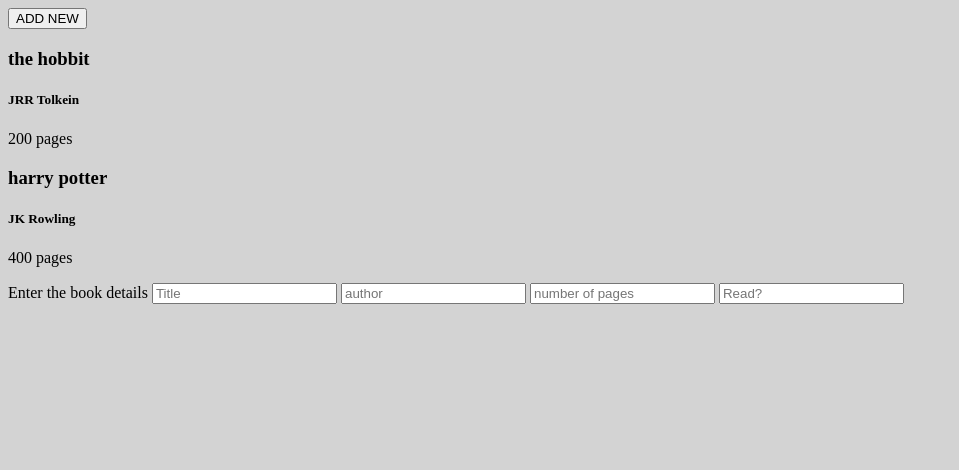
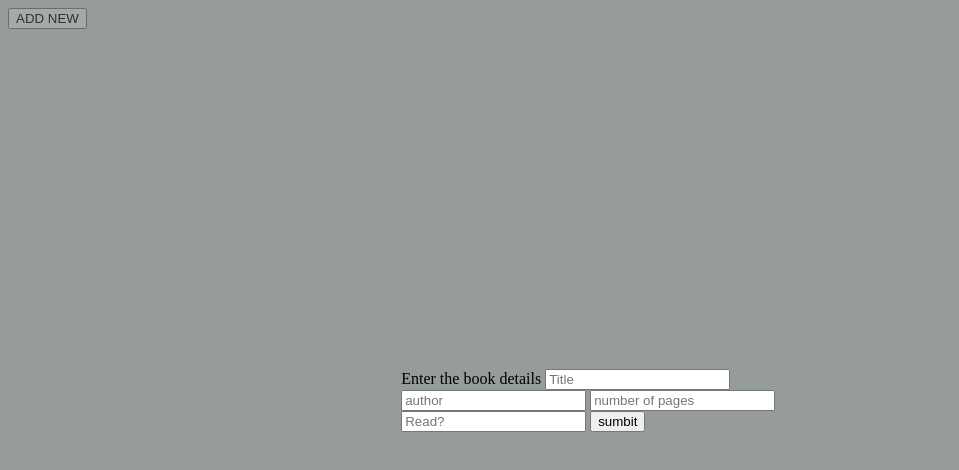
Before and after one commit to frannieziesemer/library, a website: page index.html in a window 1280 px wide. Both pictures are taken after a click on the button "ADD NEW". Shown: the whole page, without its empty margins (0-959 px from the left). Drawn offline with Linux system fonts and the light colour scheme.

Commit message:
add form and event listener - app is storing information but not displaying yet

```diff
--- a/index.html
+++ b/index.html
@@ -15,12 +15,14 @@
 <!-- new book overlay -->
     <div class="overlay-outer">
         <div class="overlay-inner">
-          <form >
+
+          <form id="new-book-form">
               <label>Enter the book details</label>
-              <input type="text" placeholder="Title">
-              <input type="text" placeholder="author">
-              <input type="number" placeholder="number of pages">
-              <input type="text" placeholder="Read?">
+              <input id="new-title" type="text" placeholder="Title">
+              <input id="new-author" type="text" placeholder="author">
+              <input id="new-pages" type="number" placeholder="number of pages">
+              <input id="new-read-status" type="text" placeholder="Read?">
+              <button id="submit-new-book" type="submit">sumbit</button>
           </form>
         </div>
       </div>
--- a/src/index.js
+++ b/src/index.js
@@ -1,20 +1,32 @@
 // @ts-check
+
+const overlay = document.querySelector('.overlay-outer');
+const overlayInner = document.querySelector('.overlay-inner');
+const addNewButton = document.querySelector('.new-book');
 
 
 /**
- * Array of Books - books are objects
- * @type {Array<object>}
+ * open pop up for to enter new book details
+ * called on ADD new button with event listener
  */
-let myLibrary = [
-    {
-        title:'the hobbit',
-        author: 'JRR Tolkein',
-        pages: '200'
-    }, {
-        title:'harry potter',
-        author: 'JK Rowling',
-        pages: '400'
-    }];
+const openOverlay = () => {
+    //check if modal is already open
+    if (overlay.matches('.open')) {
+        console.info('overlay already open');
+        return;
+    }
+    overlay.classList.add('open');
+}
+
+addNewButton.addEventListener('click', openOverlay);
+
+let myLibrary = [];
+
+let author;
+let pages;
+let title;
+let read;
+let newLibraryItem;
 
 /**
  * * Book Object constructor function
@@ -30,8 +42,47 @@ function Book (title,author,numberOfPages,read) {
     this.read = read
 }
 
-// const theHobbit = new Book('The Hobbit','JRR Tolkein', 298, 'not read yet');
-//         console.log(theHobbit.info());
+// const addBookToLibrary = (newBook) => {
+//     myLibrary.push(newBook);
+// }
+
+
+// /**
+//  * Function creates newBook object
+//  * @param {String} author
+//  * @param {String} title
+//  * @param {Number} pages
+//  * @param {String} read
+//  */
+// const saveNewBook = (author, title, pages, read) => {
+//     newLibraryItem = new Book(author, title, pages, read);
+// }
+const saveNewBook = (event) => {
+    author = event.target[0].value;
+    title = event.target[1].value;
+    pages = event.target[2].value;
+    read = event.target[3].value;
+    newLibraryItem = new Book(author, title, pages, read);
+    console.log(newLibraryItem);
+    myLibrary.push(newLibraryItem);
+    console.log(myLibrary);
+    displayBookCards(myLibrary);
+
+}
+
+
+
+
+//add event listener to form submit button
+const newBookForm = document.getElementById('new-book-form');
+newBookForm.addEventListener('submit', (event) => {
+        saveNewBook(event);
+
+    }
+    );
+
+
+
 
 
 /**
@@ -40,6 +91,7 @@ function Book (title,author,numberOfPages,read) {
  * this function is called in {@link displayBookCards}
  */
 function createBookCard(book) {
+
     const cardsWrapper = document.querySelector('.cards-wrapper');
     const bookCard = document.createElement('div');
     const title = document.createElement('h3');
@@ -71,5 +123,3 @@ const displayBookCards = (library) => {
         createBookCard(book);
     })
 }
-
-displayBookCards(myLibrary);
--- a/src/styles.css
+++ b/src/styles.css
@@ -1,3 +1,32 @@
 body {
     background: lightgray;
 }
+
+.overlay-outer {
+    display: grid;
+    opacity: 0;
+    pointer-events: none;
+    background: rgb(88, 102, 101, 0.5);
+    position: fixed;
+    height: 100vh;
+    width: 100vw;
+    top: 0;
+    left: 0;
+    justify-content: center;
+    align-items: center;
+
+}
+
+.overlay-outer.open {
+    opacity: 1;
+    pointer-events: all;
+}
+
+.overlay-inner {
+    margin: 50px auto;
+    width: 50%;
+}
+.new-book-form {
+    padding: 20px;
+    background: white;
+}
```
